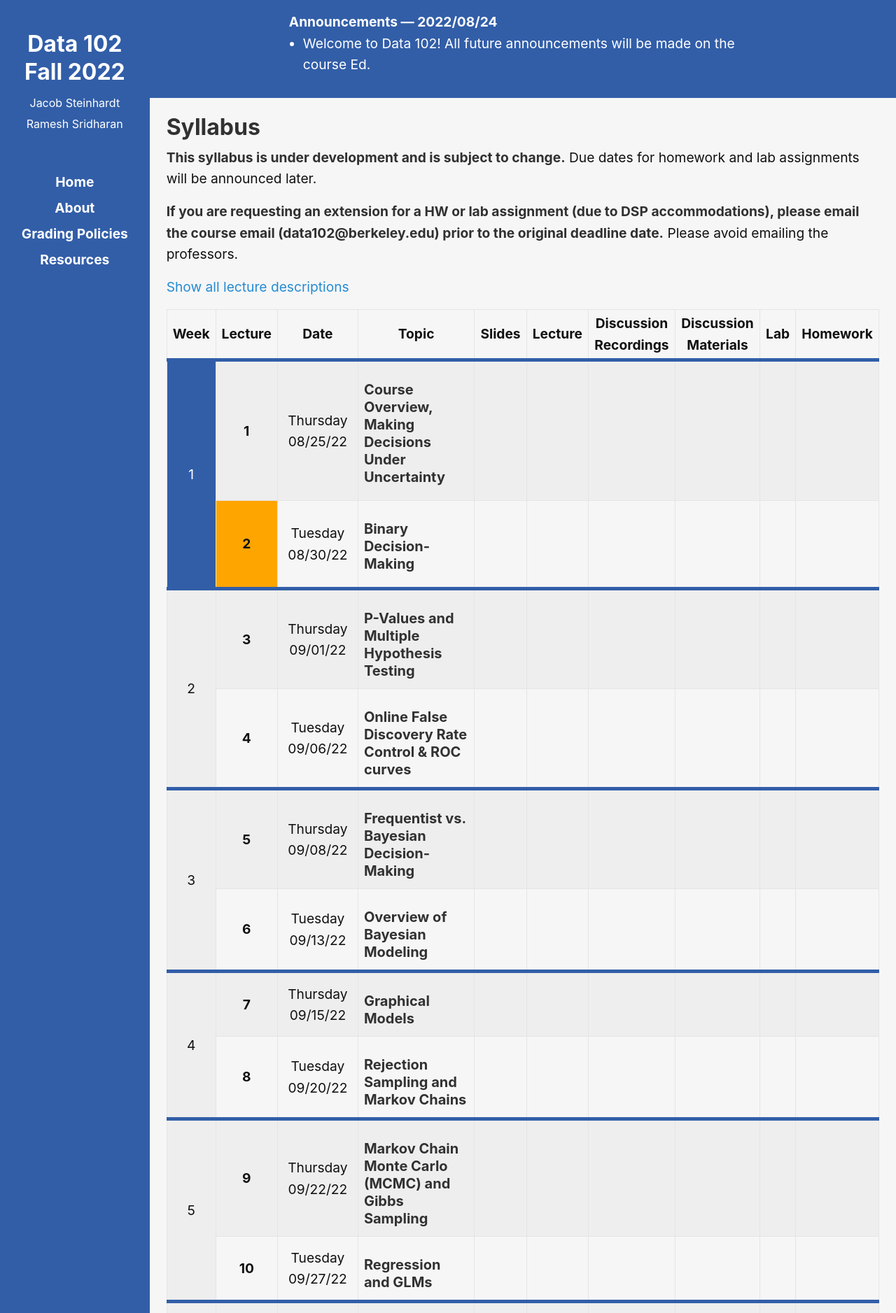
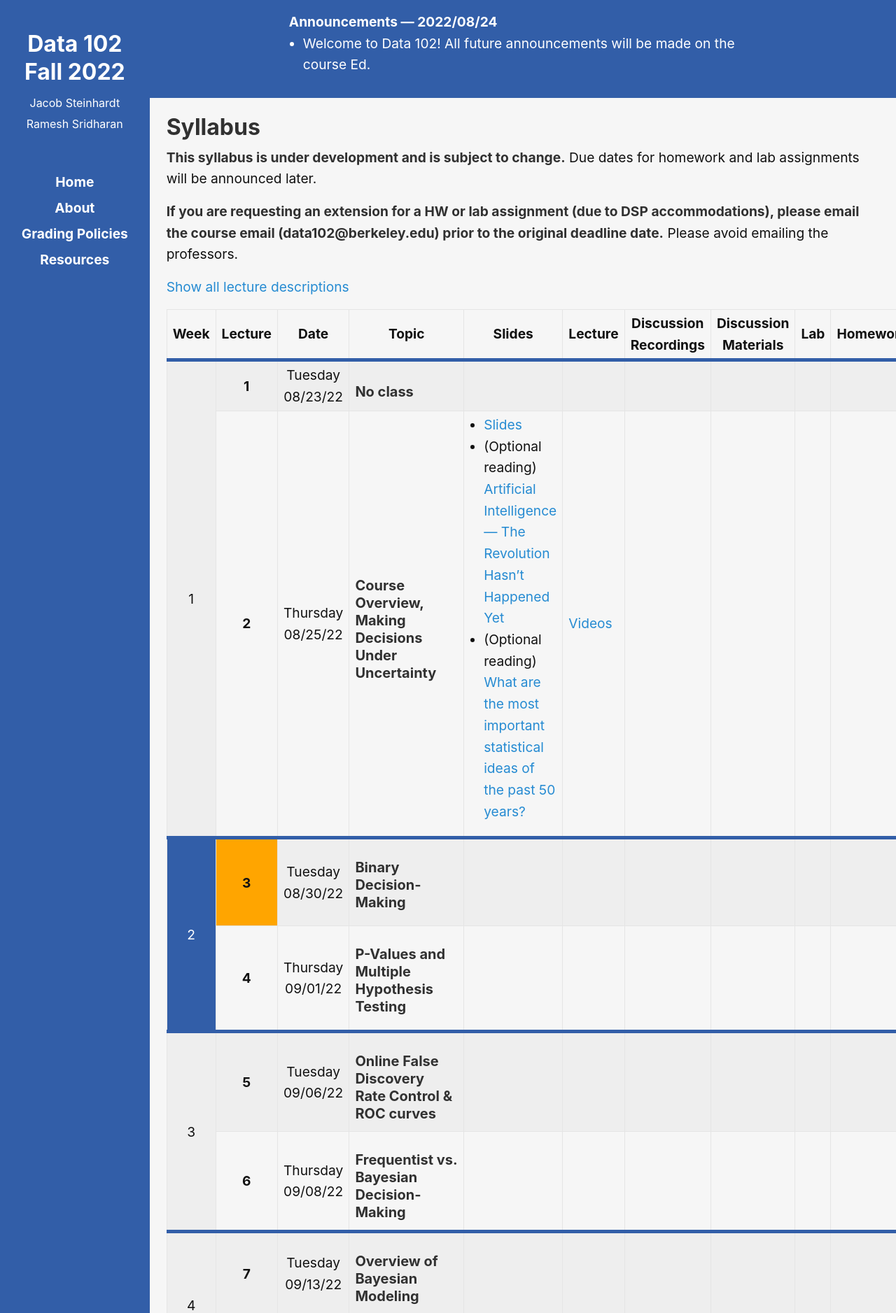
Before and after one commit to ds-102/fa22, a Jekyll site: the page built from index.md, in a window 1280 px wide. Shown: the top 1877 px of the page at 70% size. Built offline with Jekyll 4.4.1, drawn with Linux system fonts in a browser that asks for light colours; some of the changed text lies outside the part shown.

Commit message:
add lecture 1

```diff
--- a/_data/lectures.yml
+++ b/_data/lectures.yml
@@ -18,8 +18,16 @@
 #   project: ...
 
 
+- date: Tuesday 08/23/22
+  topic: No class
+
 - date: Thursday 08/25/22
   topic: Course Overview, Making Decisions Under Uncertainty
+  video: https://www.youtube.com/watch?v=V-bJdqCZSHs&list=PLSEfoRJ1f3UOkidTHFjY4H6djXXER8LBD
+  slides: |
+      - [Slides](https://docs.google.com/presentation/d/1FSWRR4BfYHRnTRs_kZ4GkX7rRC0E4yhU5-inJSodXu4/edit?usp=sharing)
+      - (Optional reading) [Artificial Intelligence — The Revolution Hasn’t Happened Yet](https://hdsr.mitpress.mit.edu/pub/wot7mkc1)
+      - (Optional reading) [What are the most important statistical ideas of the past 50 years?](https://arxiv.org/pdf/2012.00174)
 
 - date: Tuesday 08/30/22
   topic: Binary Decision-Making
```
